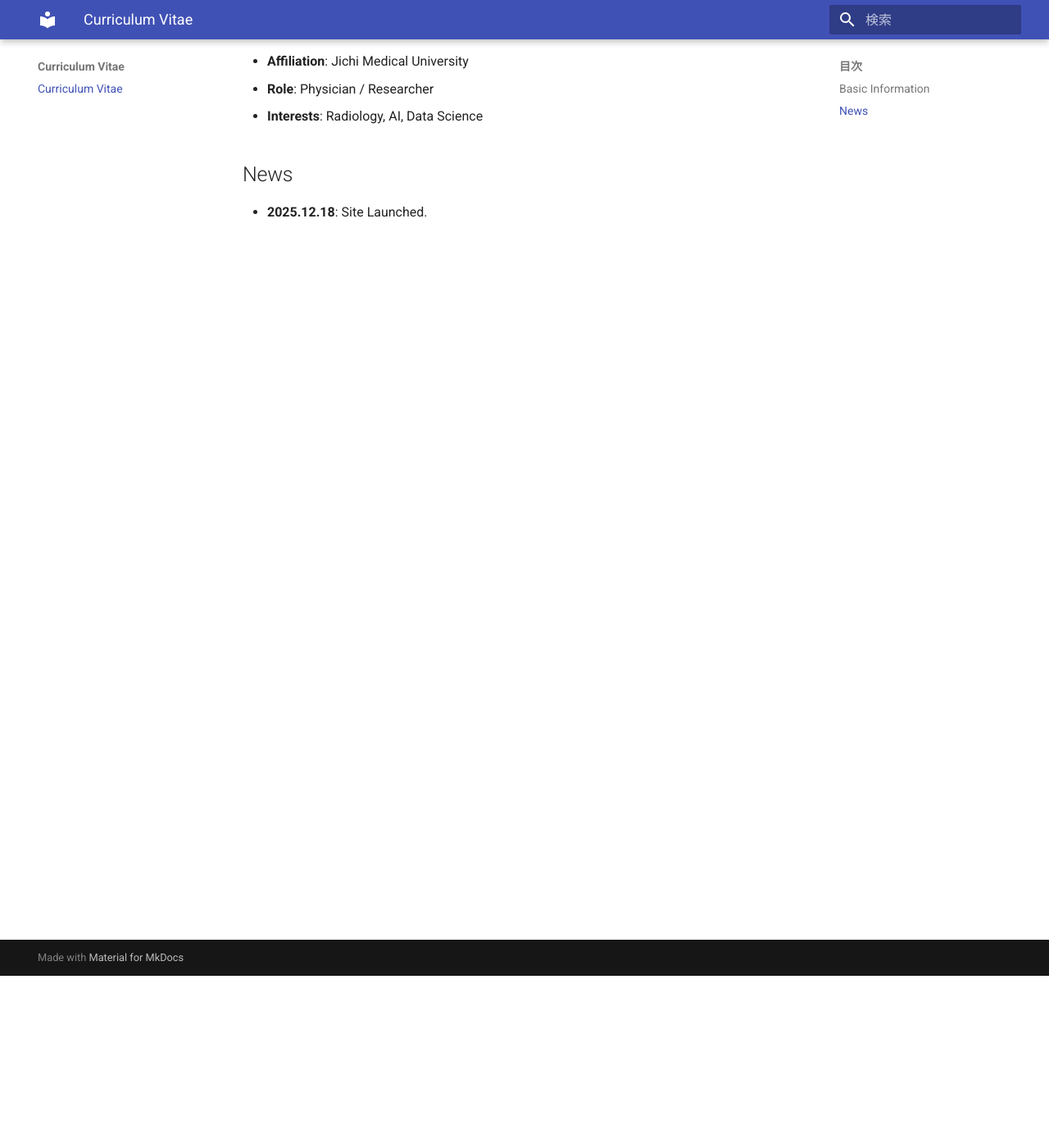
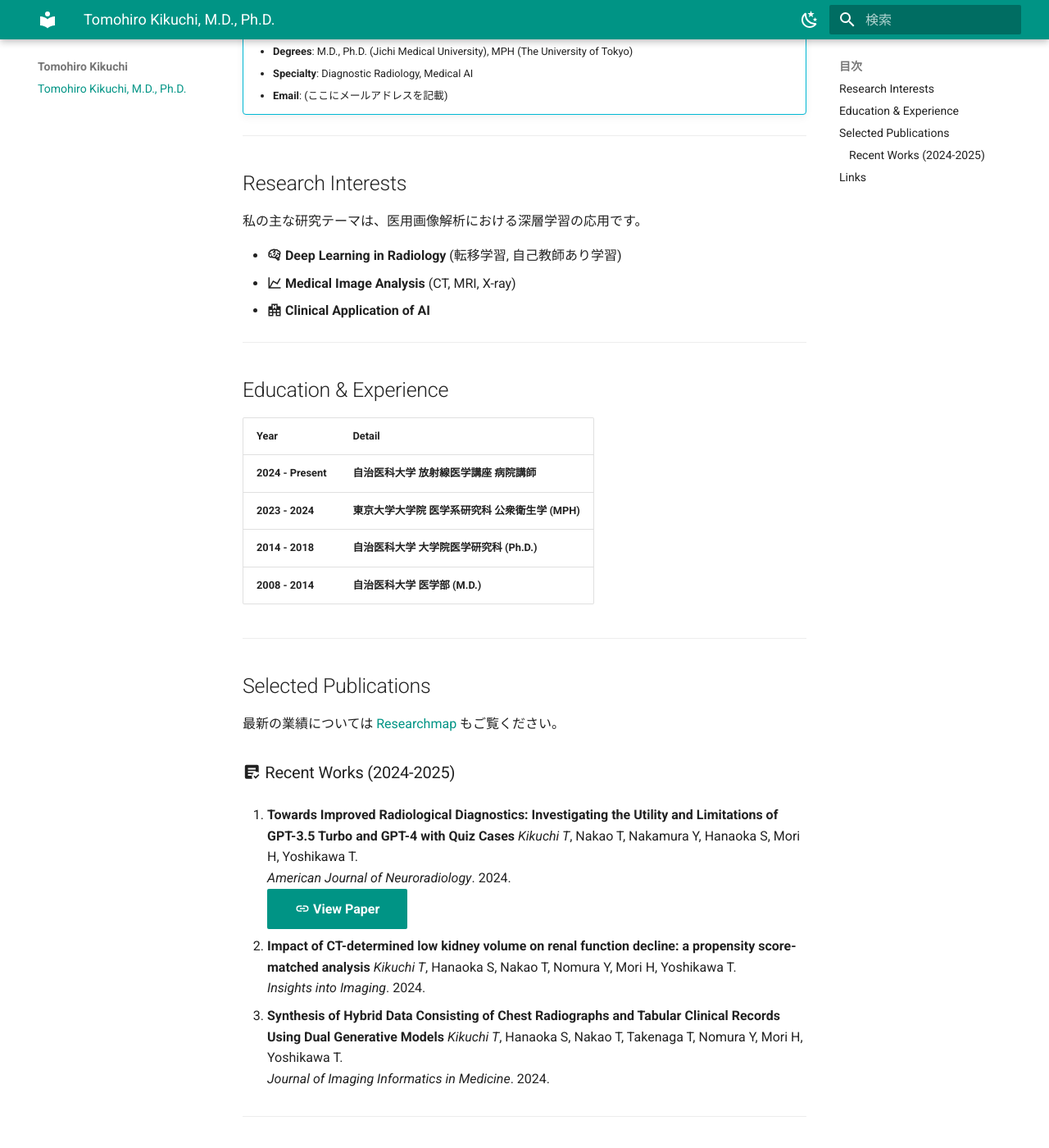
Before and after one commit to Tminor7/cv, an MkDocs documentation site: the page built from docs/index.md, in a window 1280 px wide and 1400 px high, scrolled down 210 px. Shown: the whole window at 82% size. Built offline with MkDocs 1.6.1 and Material for MkDocs 9.7.7, drawn with Linux system fonts in a browser that asks for light colours; some of the changed text lies outside the part shown.

Commit message:
Update index and mkdocs configuration

```diff
--- a/docs/index.md
+++ b/docs/index.md
@@ -1,11 +1,53 @@
-# Curriculum Vitae
+# Tomohiro Kikuchi, M.D., Ph.D.
 
-## Basic Information
-**Taro Jichi, M.D., Ph.D.**
+!!! info "Profile"
+    **菊地 智尋 (Tomohiro Kikuchi)** 自治医科大学 附属病院 画像診断科 病院講師
 
-* **Affiliation**: Jichi Medical University
-* **Role**: Physician / Researcher
-* **Interests**: Radiology, AI, Data Science
+    * **Degrees**: M.D., Ph.D. (Jichi Medical University), MPH (The University of Tokyo)
+    * **Specialty**: Diagnostic Radiology, Medical AI
+    * **Email**: (ここにメールアドレスを記載)
 
-## News
-* **2025.12.18**: Site Launched.
+---
+
+## Research Interests
+私の主な研究テーマは、医用画像解析における深層学習の応用です。
+
+* :material-brain: **Deep Learning in Radiology** (転移学習, 自己教師あり学習)
+* :material-chart-line: **Medical Image Analysis** (CT, MRI, X-ray)
+* :material-hospital-building: **Clinical Application of AI**
+
+---
+
+## Education & Experience
+| Year | Detail |
+| :--- | :--- |
+| **2024 - Present** | **自治医科大学 放射線医学講座 病院講師** |
+| **2023 - 2024** | **東京大学大学院 医学系研究科 公衆衛生学 (MPH)** |
+| **2014 - 2018** | **自治医科大学 大学院医学研究科 (Ph.D.)** |
+| **2008 - 2014** | **自治医科大学 医学部 (M.D.)** |
+
+---
+
+## Selected Publications
+最新の業績については [Researchmap](https://researchmap.jp/tomo07) もご覧ください。
+
+### :material-text-box-check: Recent Works (2024-2025)
+
+1. **Towards Improved Radiological Diagnostics: Investigating the Utility and Limitations of GPT-3.5 Turbo and GPT-4 with Quiz Cases** *Kikuchi T*, Nakao T, Nakamura Y, Hanaoka S, Mori H, Yoshikawa T.
+   *American Journal of Neuroradiology*. 2024.
+   [:material-link: View Paper](https://doi.org/10.3174/ajnr.A8332){ .md-button .md-button--primary }
+
+2. **Impact of CT-determined low kidney volume on renal function decline: a propensity score-matched analysis** *Kikuchi T*, Hanaoka S, Nakao T, Nomura Y, Mori H, Yoshikawa T.
+   *Insights into Imaging*. 2024.
+
+3. **Synthesis of Hybrid Data Consisting of Chest Radiographs and Tabular Clinical Records Using Dual Generative Models** *Kikuchi T*, Hanaoka S, Nakao T, Takenaga T, Nomura Y, Mori H, Yoshikawa T.
+   *Journal of Imaging Informatics in Medicine*. 2024.
+
+---
+
+## Links
+以下のプラットフォームでも活動を発信しています。
+
+[:fontawesome-brands-github: GitHub](https://github.com/Tminor7){ .md-button }
+[:fontawesome-brands-orcid: ORCID](https://orcid.org/0000-0002-4222-4569){ .md-button }
+[:fontawesome-solid-book-medical: Researchmap](https://researchmap.jp/tomo07){ .md-button }
--- a/mkdocs.yml
+++ b/mkdocs.yml
@@ -1,15 +1,52 @@
-site_name: Curriculum Vitae
+site_name: Tomohiro Kikuchi
 site_url: https://Tminor7.github.io/cv/
+site_author: Tomohiro Kikuchi
+
 theme:
   name: material
   language: ja
   features:
     - navigation.expand
+    - navigation.top
+    - navigation.tracking
+    - toc.follow
   palette:
-    scheme: default
-    primary: indigo
-    accent: indigo
+    # ライトモード（通常）
+    - scheme: default
+      primary: teal
+      accent: indigo
+      toggle:
+        icon: material/weather-night
+        name: ダークモードへ切り替え
+    # ダークモード
+    - scheme: slate
+      primary: teal
+      accent: indigo
+      toggle:
+        icon: material/weather-sunny
+        name: ライトモードへ切り替え
+
+# フッターのソーシャルリンク
+extra:
+  social:
+    - icon: fontawesome/brands/github
+      link: https://github.com/Tminor7
+      name: GitHub
+    - icon: fontawesome/brands/orcid
+      link: https://orcid.org/0000-0002-4222-4569
+      name: ORCID
+    - icon: fontawesome/solid/book-medical
+      link: https://researchmap.jp/tomo07
+      name: Researchmap
+    - icon: fontawesome/brands/researchgate
+      link: https://www.researchgate.net/profile/Tomohiro-Kikuchi-2
+      name: ResearchGate
+
 markdown_extensions:
   - admonition
   - pymdownx.details
+  - pymdownx.superfences
   - attr_list
+  - pymdownx.emoji:
+      emoji_index: !!python/name:material.extensions.emoji.twemoji
+      emoji_generator: !!python/name:material.extensions.emoji.to_svg
```
